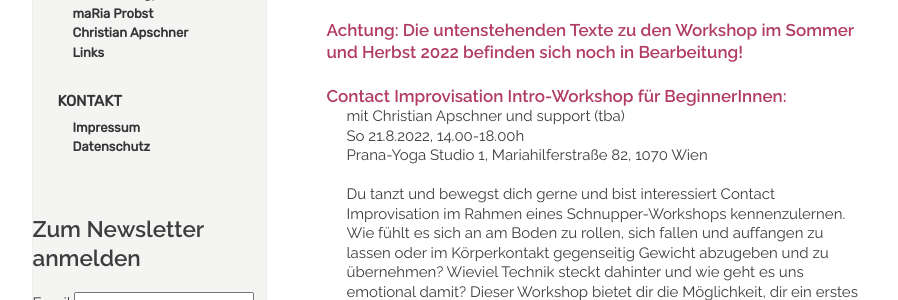
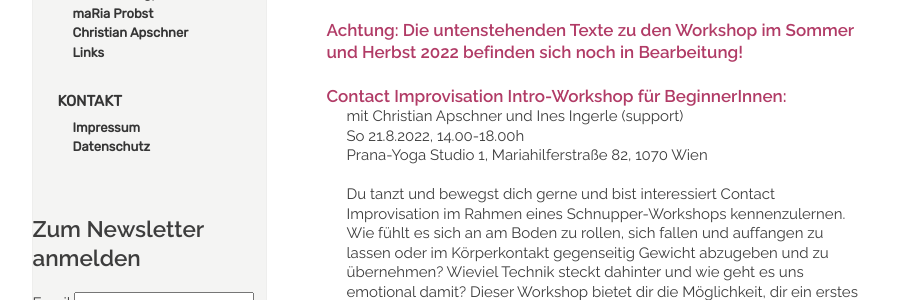
Before and after one commit to manulari/rollingpointat, a Jekyll site: the page built from _pages_de/workshops.md, in a window 1280 px wide and 900 px high, scrolled down 523 px. Shown: the part 153-453 px from the top of the window, without its empty margins (152-1050 px from the left). Built offline with Jekyll 4.4.1, drawn with Linux system fonts in a browser that asks for light colours; comment, search, counter and statistics services are not loaded.

Commit message:
Update page (de) “workshops”

```diff
--- a/_pages_de/workshops.md
+++ b/_pages_de/workshops.md
@@ -26,7 +26,7 @@ Fotocredits: He Shao Hui
 
 #### **Contact Improvisation Intro-Workshop für BeginnerInnen:**
 
-mit Christian Apschner und support (tba)\
+mit Christian Apschner und Ines Ingerle (support)\
 So 21.8.2022, 14.00-18.00h\
 Prana-Yoga Studio 1, Mariahilferstraße 82, 1070 Wien\
 \
```
